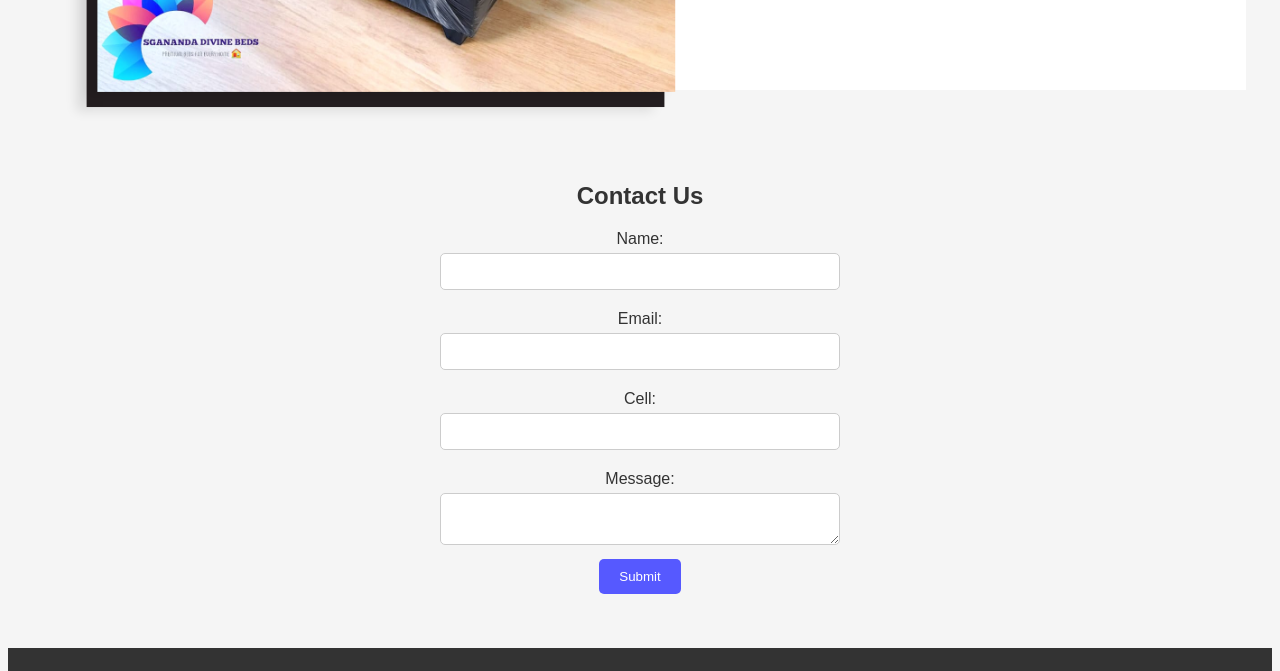
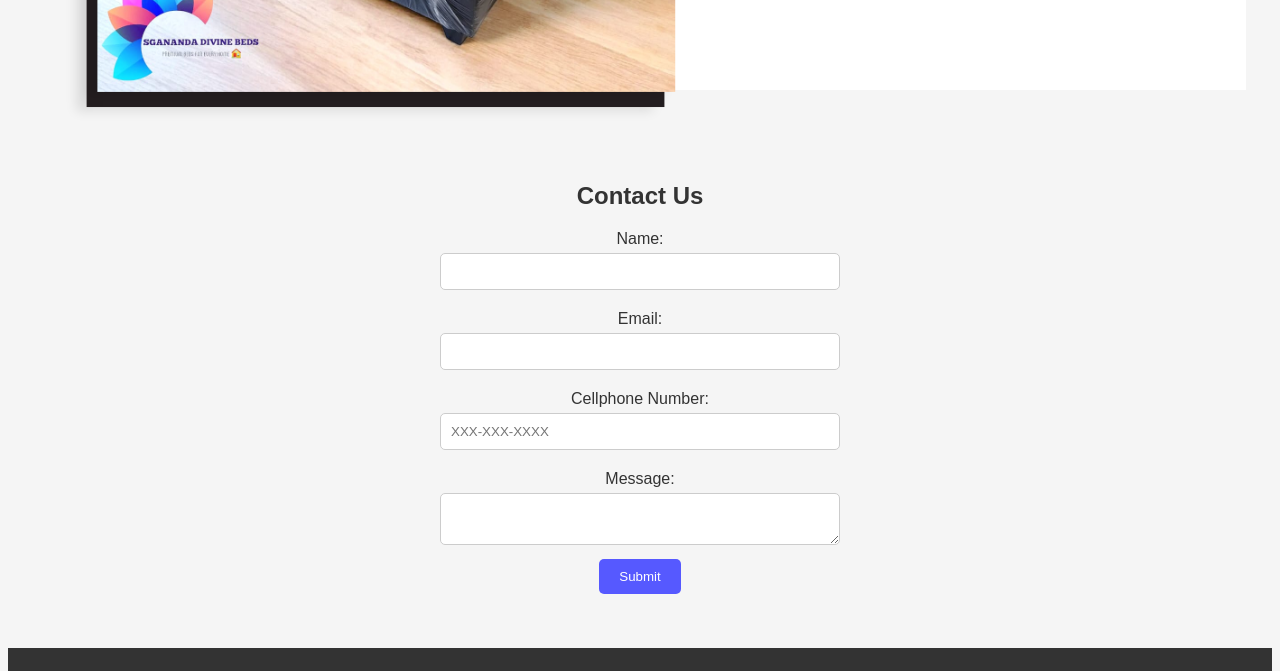
Before and after one commit to ejmaxhakana/Sgananda, a plain HTML site: page index.html in a window 1280 px wide. Shown: the part 7517-8188 px from the top of the page. Drawn offline with Linux system fonts and the light colour scheme.

Commit message:
Update index.html

```diff
--- a/index.html
+++ b/index.html
@@ -487,8 +487,8 @@
             <input type="text" id="name" name="name" required>
             <label for="email">Email:</label>
             <input type="email" id="email" name="email" required>
-             <label for="phone">Cell:</label>
-            <input type="tel" id="phone" name="phone" pattern="[0-9]{10}" title="Please enter a 10-digit cell number" required>
+            <label for="phone">Cellphone Number:</label>
+            <input type="tel" id="phone" name="phone" pattern="[0-9]{3}-[0-9]{3}-[0-9]{4}" placeholder="XXX-XXX-XXXX" required>
             <label for="message">Message:</label>
             <textarea id="message" name="message" required></textarea>
             <button type="submit">Submit</button>
```
